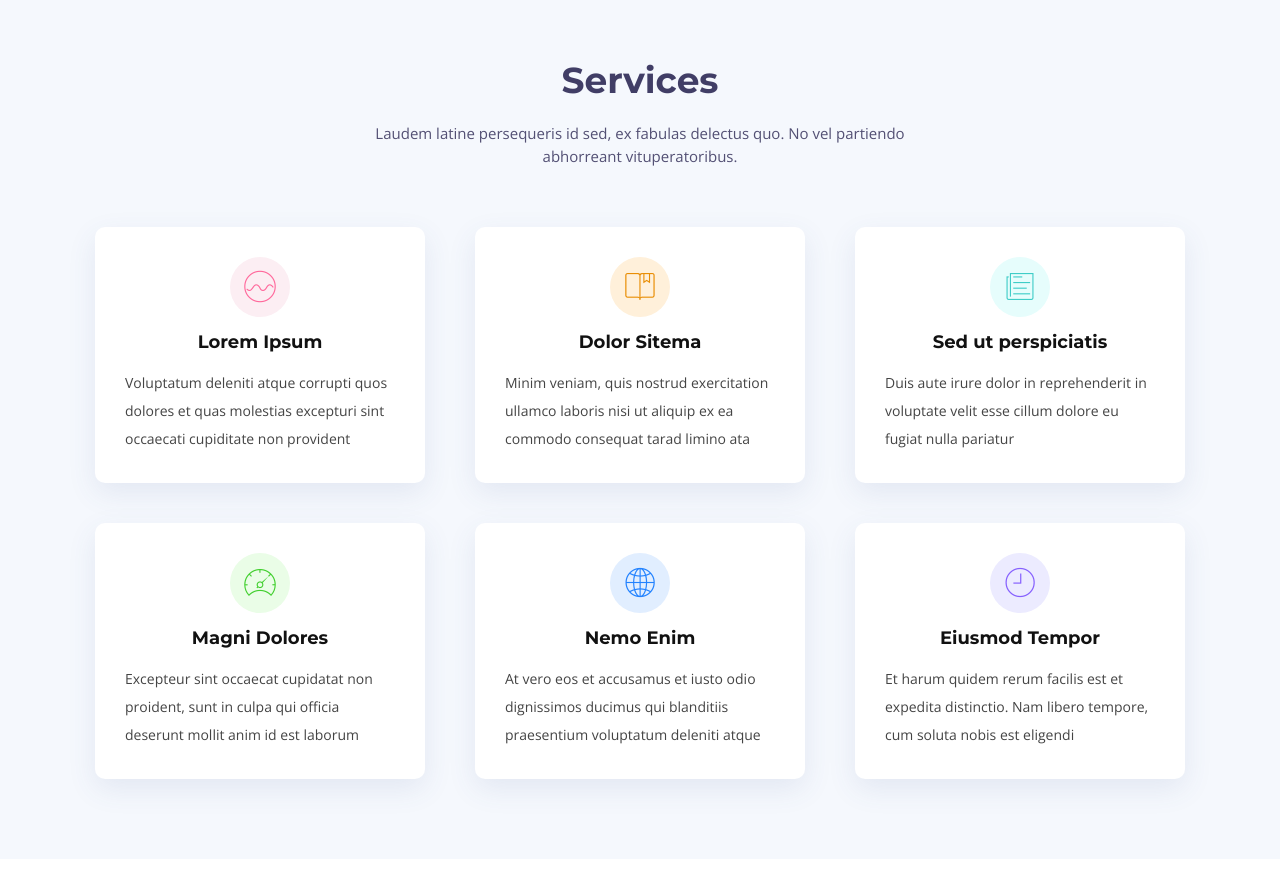
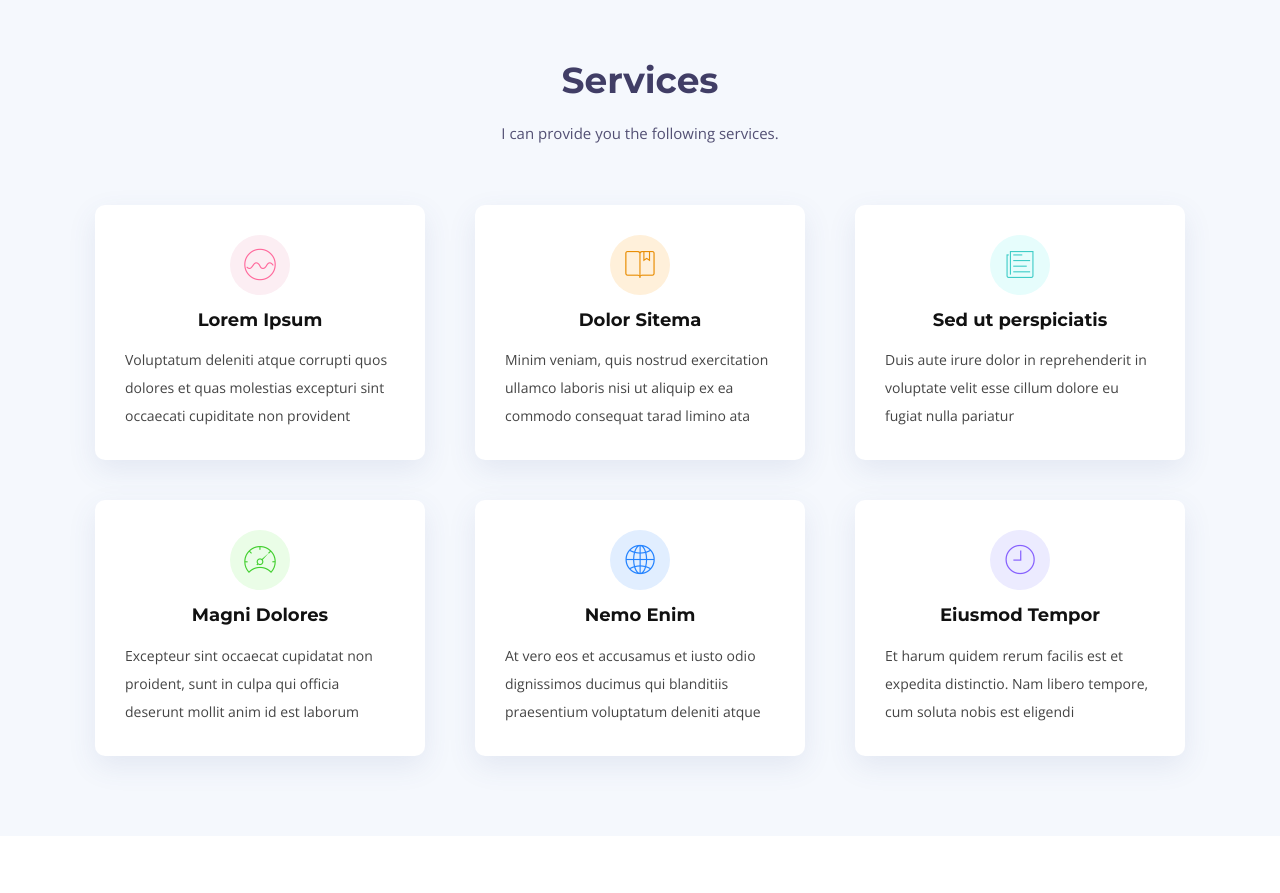
Before and after one commit to anisahmmed/anisahmmed.github.io, a plain HTML site: page index.html in a window 1280 px wide. Shown: the part 1440-2333 px from the top of the page. Drawn offline with nearby package versions, Linux system fonts and the light colour scheme; files whose address does not match are found by name.

Commit message:
update-services

```diff
--- a/index.html
+++ b/index.html
@@ -157,7 +157,7 @@
 
         <header class="section-header">
           <h3>Services</h3>
-          <p>Laudem latine persequeris id sed, ex fabulas delectus quo. No vel partiendo abhorreant vituperatoribus.</p>
+          <p>I can provide you the following services.</p>
         </header>
 
         <div class="row">
```
